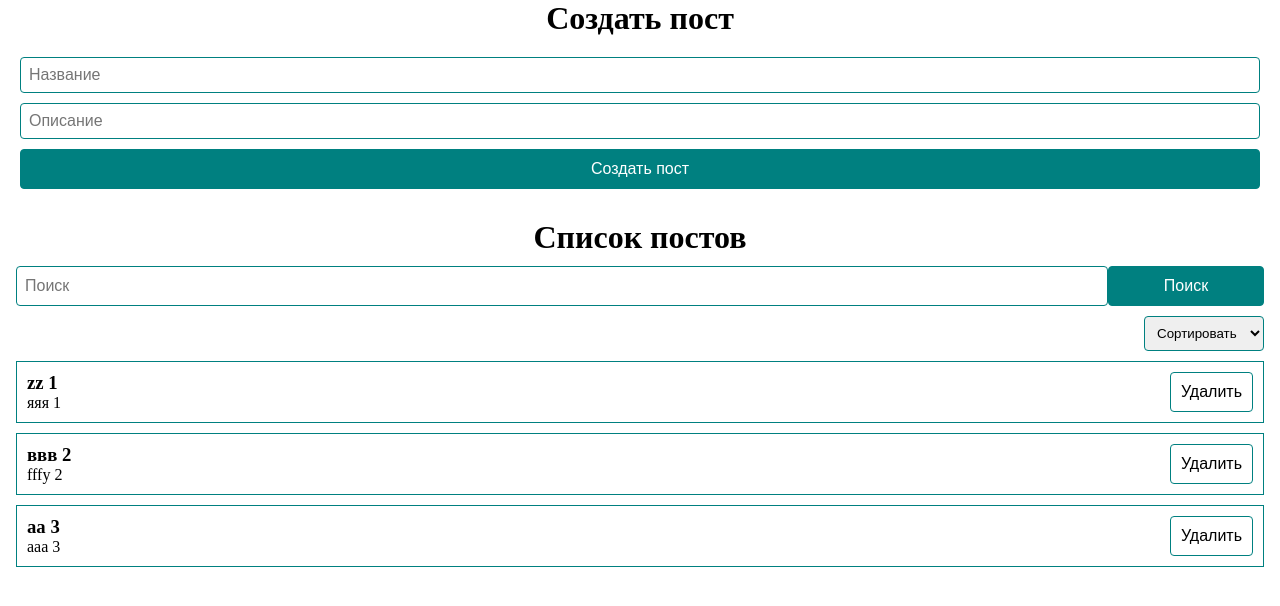
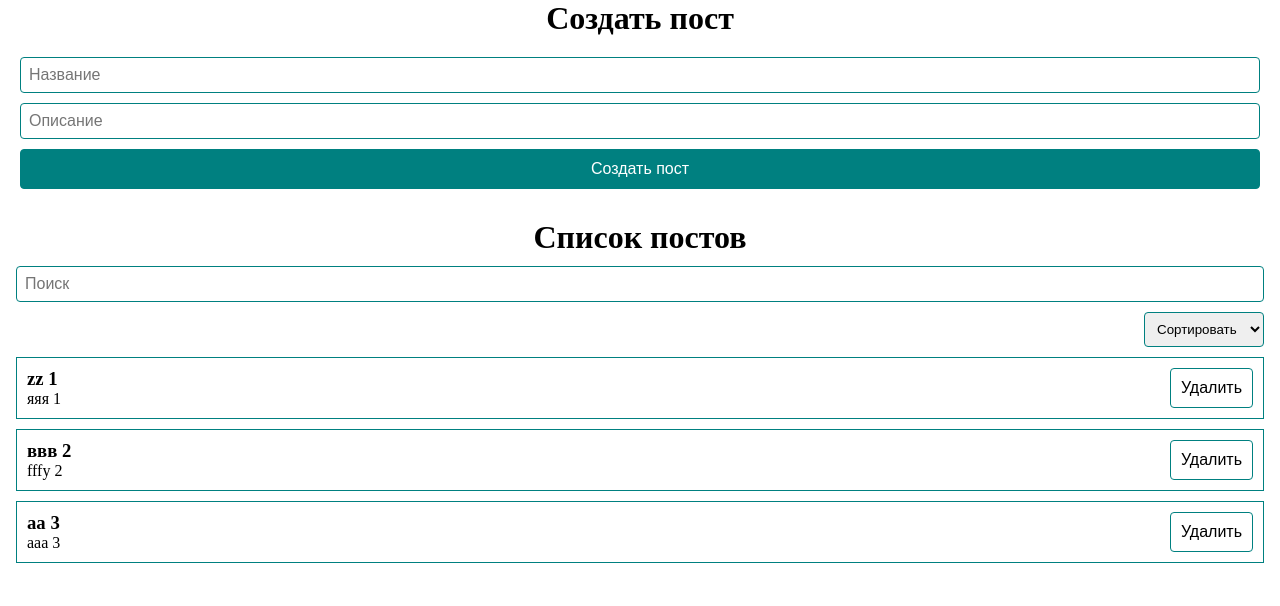
Before and after one commit to Nyacist/education-project, a React (Create React App) app: page / in a window 1280 px wide. Shown: the top 606 px of the page. Built offline with nearby package versions, Linux system fonts and the light colour scheme.

Commit message:
title search
поиск по названию поста

```diff
--- a/package.json
+++ b/package.json
@@ -6,6 +6,7 @@
     "@testing-library/jest-dom": "^5.16.5",
     "@testing-library/react": "^13.4.0",
     "@testing-library/user-event": "^13.5.0",
+    "axios": "^1.4.0",
     "react": "^18.2.0",
     "react-dom": "^18.2.0",
     "react-scripts": "5.0.1",
--- a/src/App.js
+++ b/src/App.js
@@ -1,12 +1,11 @@
 import style from './App.module.scss';
 
-import {useState} from "react";
+import {useMemo, useState} from "react";
 
 import PostList from "./Component/PostList/PostList";
 import PostForm from "./Component/PostForm/PostForm";
 import MySelect from "./Component/UI/Select/MySelect";
 import MainInput from "./Component/UI/MainInput/MainInput";
-import MyButton from "./Component/UI/Button/MyButton";
 
 function App() {
     const [posts, setPosts] = useState([
@@ -16,6 +15,18 @@ function App() {
     ])
 
     const [selectedSort, setSelectedSort] = useState('')
+    const [searchQuery, setSearchQuery] = useState('')
+
+    const sortedPosts = useMemo(() => {
+        if (selectedSort) {
+            return [...posts].sort((a, b) => a[selectedSort].localeCompare(b[selectedSort]))
+        }
+        return posts
+    }, [selectedSort, posts])
+
+    const sortedAndSearchPosts = useMemo(() => {
+        return sortedPosts.filter(post => post.title.toLowerCase().includes(searchQuery.toLowerCase()))
+    }, [searchQuery, sortedPosts])
 
     const createPost = (newPost) => {
         setPosts([...posts, newPost])
@@ -27,23 +38,20 @@ function App() {
 
     const sortPost = (sort) => {
         setSelectedSort(sort)
-        setPosts([...posts].sort((a, b) => a[sort].localeCompare(b[sort])))
     }
 
     return (
         <div className="App">
             <h1 className={style.title}>Создать пост</h1>
-            <PostForm create={createPost} />
-            {posts.length !== 0 ?
+            <PostForm create={createPost}/>
             <div className={style.postList}>
                 <h1 className={style.title}>Список постов</h1>
                 <div className={style.search}>
                     <MainInput
+                        type='text'
                         placeholder='Поиск'
+                        onChange={e => setSearchQuery(e.target.value)}
                     />
-                        <MyButton
-                            version='color'
-                        >Поиск</MyButton>
                 </div>
 
                 <div className={style.selectSort}>
@@ -57,10 +65,11 @@ function App() {
                         ]}
                     />
                 </div>
-                    <PostList posts={posts} remove={removePost}/>
+                {sortedAndSearchPosts.length !== 0 ?
+                    <PostList posts={sortedAndSearchPosts} remove={removePost}/>
+                    : <h2 className={style.title}>Посты не найдены</h2>
+                }
             </div>
-                : <h1 className={style.title}>Посты не найдены</h1>
-            }
         </div>
     );
 };
--- a/src/App.module.scss
+++ b/src/App.module.scss
@@ -18,7 +18,8 @@
     }
 
     .search {
-        display: grid;
-        grid-template-columns: 7fr 1fr;
+        input {
+            width: 100%;
+        }
     }
 }
```
Also changed, not shown: 1 other file (tests, documents, lock files or other folders). Lines whose indentation alone changed are shown as unchanged.
